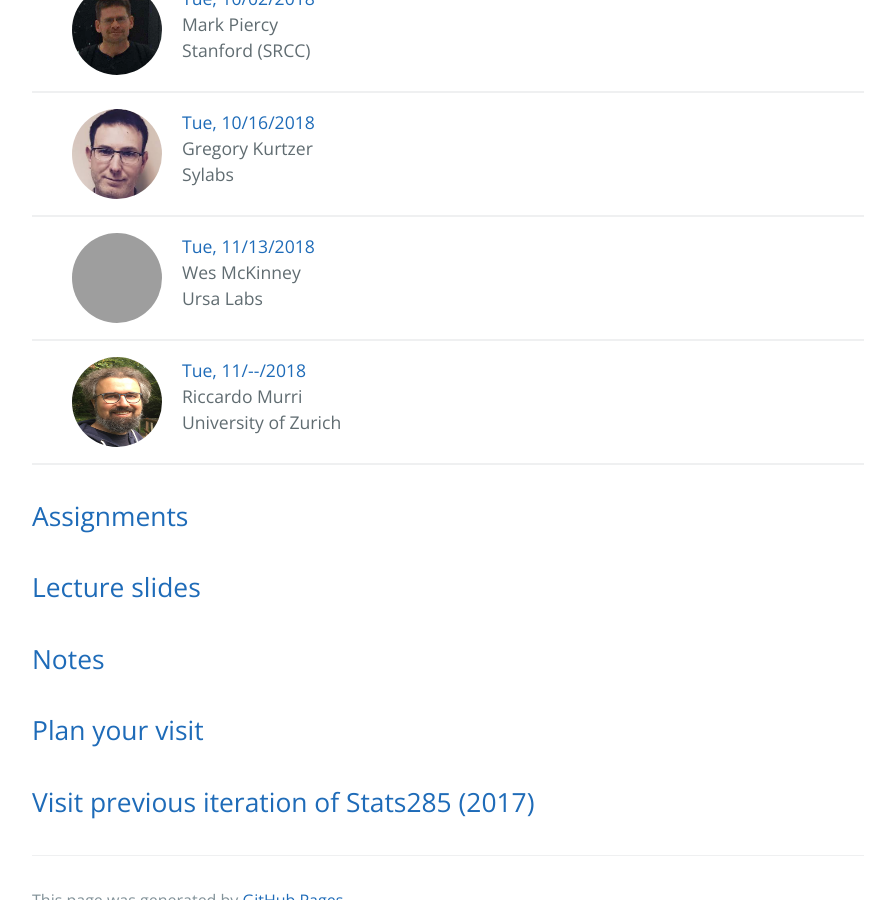
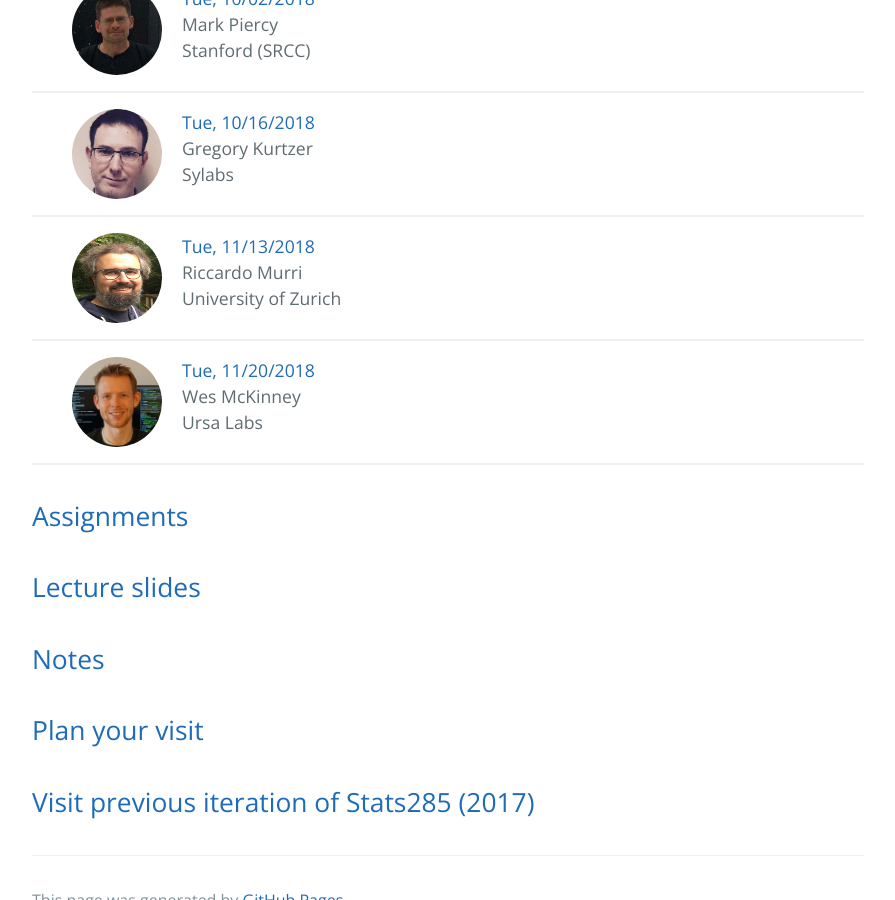
Before and after one commit to stats285/stats285.github.io, a Jekyll site: the page built from index.md, in a window 1280 px wide and 900 px high, scrolled down 1574 px. Shown: the whole window, without its empty margins (192-1087 px from the left). Built offline with Jekyll 4.4.1, drawn with Linux system fonts in a browser that asks for light colours; the repository's description, which GitHub fills in, is left out; grey boxes are pictures that could not be loaded.

Commit message:
changed schedule

```diff
--- a/index.md
+++ b/index.md
@@ -72,23 +72,23 @@ For questions, concerns or bug reports, please contact <a href="http://web.stanf
 ---
 <div class="speaker-wrap">
 <div class="speakerphoto">
-<img src="assets/img/Wes.jpg">
+<img src="assets/img/riccardo_murri.jpg">
 </div>
 <div class="card">
-<a class="talkdate" href="./mckinney_lecture"> Tue, 11/13/2018</a> <br>
-<span class="speaker">Wes McKinney</span> <br>
-<span class="speakerposition">Ursa Labs</span>
+<a class="talkdate" href="./murri_lecture"> Tue, 11/13/2018</a> <br>
+<span class="speaker">Riccardo Murri</span> <br>
+<span class="speakerposition">University of Zurich</span>
 </div>
 </div>
 ---
 <div class="speaker-wrap">
 <div class="speakerphoto">
-<img src="assets/img/riccardo_murri.jpg">
+<img src="assets/img/Wes.jpg">
 </div>
 <div class="card">
-<a class="talkdate" href="./murri_lecture"> Tue, 11/--/2018</a> <br>
-<span class="speaker">Riccardo Murri</span> <br>
-<span class="speakerposition">University of Zurich</span>
+<a class="talkdate" href="./mckinney_lecture"> Tue, 11/20/2018</a> <br>
+<span class="speaker">Wes McKinney</span> <br>
+<span class="speakerposition">Ursa Labs</span>
 </div>
 </div>
 ---
```
Also changed, not shown: assets/hackathon/hack.md (+1 -2 lines), assets/img/Wes.jpg (added).
